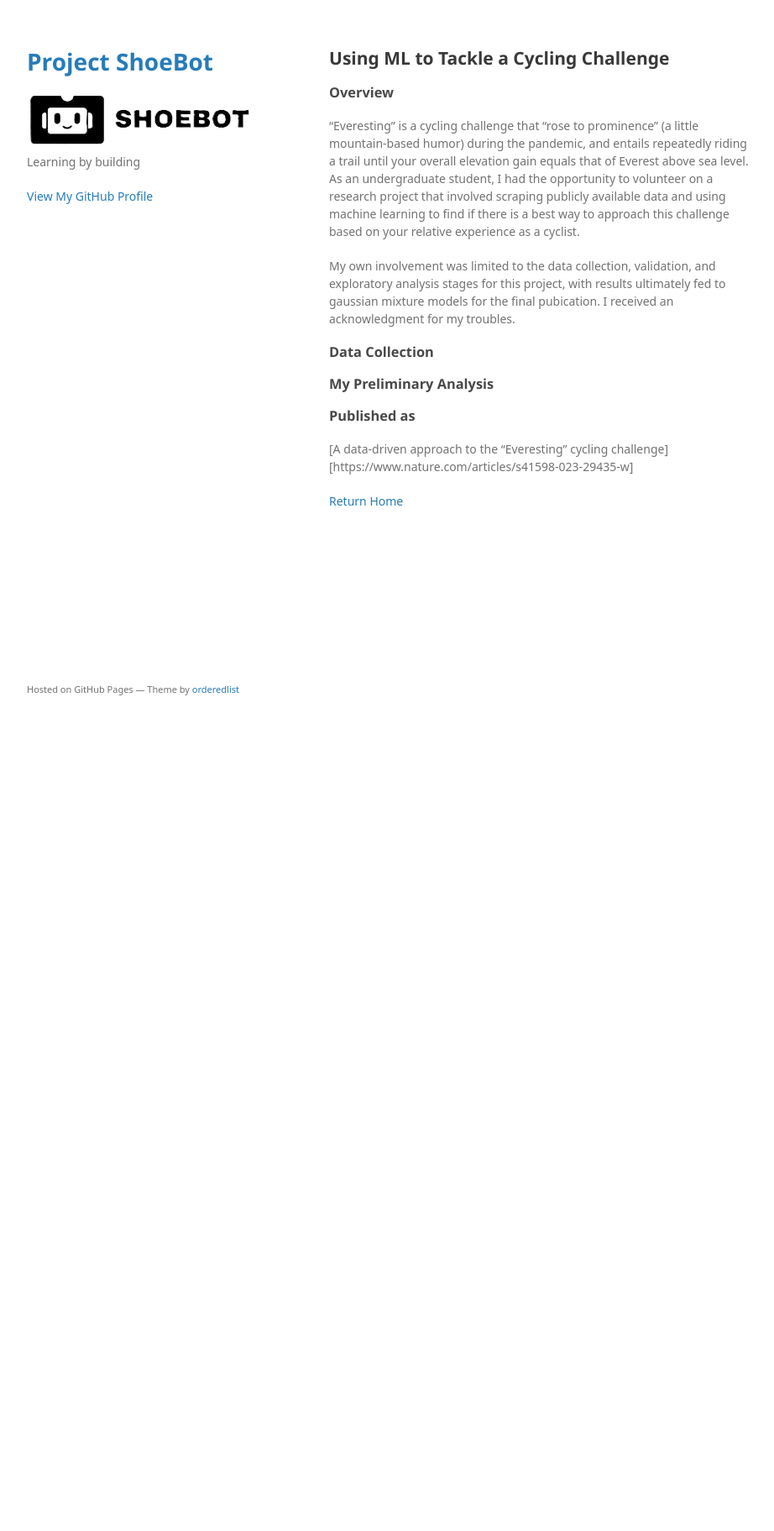
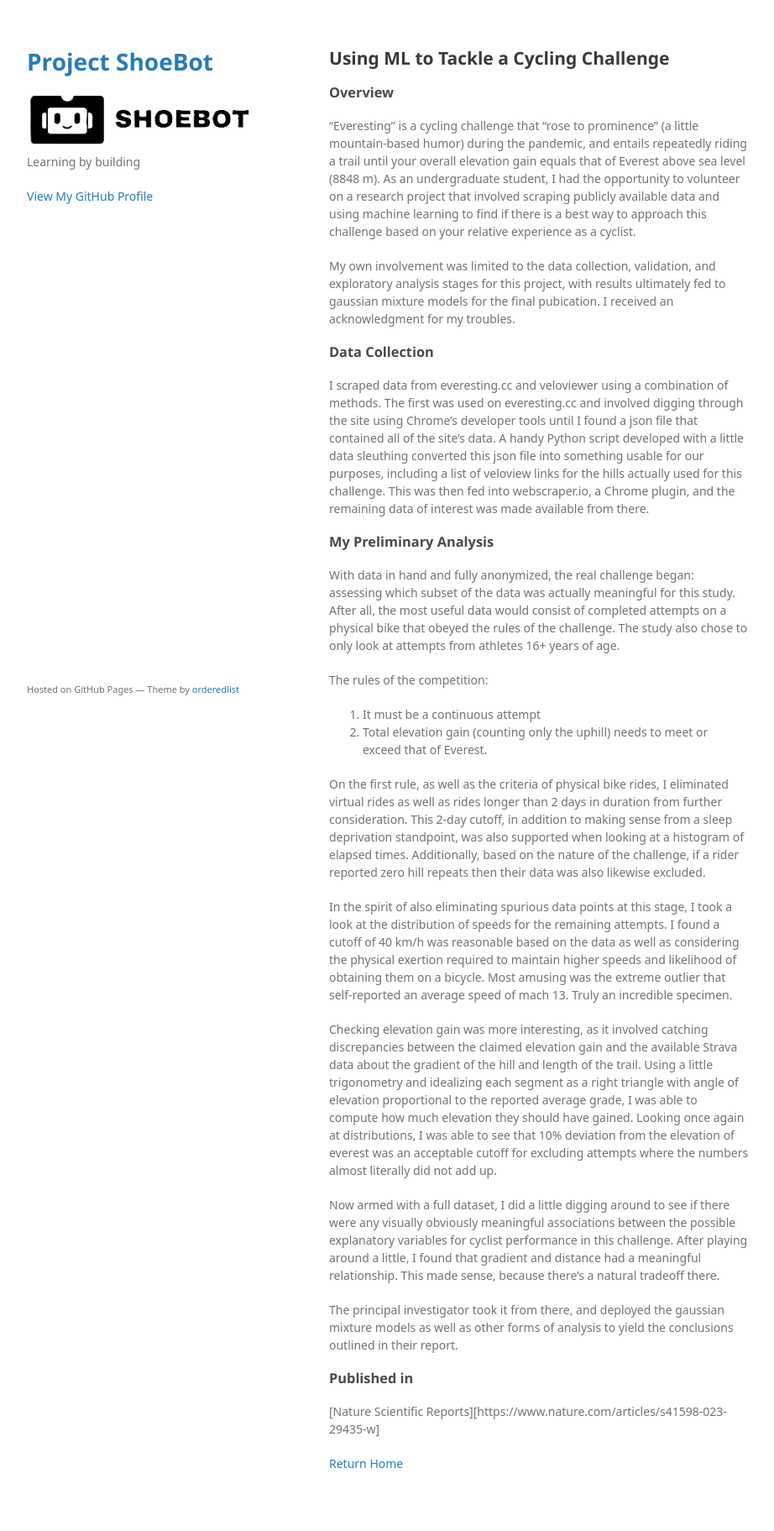
Before and after one commit to tyler-bartunek/tyler-bartunek.github.io, a Jekyll site: the page built from pages/everesting.md, in a window 1280 px wide. Shown: the whole page at 84% size, without its empty margins (178-1100 px from the left). Built offline with Jekyll 4.4.1, drawn with Linux system fonts in a browser that asks for light colours; some web fonts are replaced; our own code applies the rules of GitHub Pages for plain Markdown files; before the commit the page ends 900 px from its top, so only the background shows below that.

Commit message:
added content to everesting, images to hivemind

```diff
--- a/pages/everesting.md
+++ b/pages/everesting.md
@@ -5,16 +5,32 @@ layout: default
 ## Using ML to Tackle a Cycling Challenge
 
 ### Overview
-"Everesting" is a cycling challenge that "rose to prominence" (a little mountain-based humor) during the pandemic, and entails repeatedly riding a trail until your overall elevation gain equals that of Everest above sea level. As an undergraduate student, I had the opportunity to volunteer on a research project that involved scraping publicly available data and using machine learning to find if there is a best way to approach this challenge based on your relative experience as a cyclist.
+"Everesting" is a cycling challenge that "rose to prominence" (a little mountain-based humor) during the pandemic, and entails repeatedly riding a trail until your overall elevation gain equals that of Everest above sea level (8848 m). As an undergraduate student, I had the opportunity to volunteer on a research project that involved scraping publicly available data and using machine learning to find if there is a best way to approach this challenge based on your relative experience as a cyclist.
 
 My own involvement was limited to the data collection, validation, and exploratory analysis stages for this project, with results ultimately fed to gaussian mixture models for the final pubication. I received an acknowledgment for my troubles.
 
 ### Data Collection
+I scraped data from everesting.cc and veloviewer using a combination of methods. The first was used on everesting.cc and involved digging through the site using Chrome's developer tools until I found a json file that contained all of the site's data. A handy Python script developed with a little data sleuthing converted this json file into something usable for our purposes, including a list of veloview links for the hills actually used for this challenge. This was then fed into webscraper.io, a Chrome plugin, and the remaining data of interest was made available from there.
 
 ### My Preliminary Analysis
+With data in hand and fully anonymized, the real challenge began: assessing which subset of the data was actually meaningful for this study. After all, the most useful data would consist of completed attempts on a physical bike that obeyed the rules of the challenge. The study also chose to only look at attempts from athletes 16+ years of age.
 
-### Published as
-[A data-driven approach to the "Everesting" cycling challenge][https://www.nature.com/articles/s41598-023-29435-w]
+The rules of the competition:
+1. It must be a continuous attempt
+2. Total elevation gain (counting only the uphill) needs to meet or exceed that of Everest.
+
+On the first rule, as well as the criteria of physical bike rides, I eliminated virtual rides as well as rides longer than 2 days in duration from further consideration. This 2-day cutoff, in addition to making sense from a sleep deprivation standpoint, was also supported when looking at a histogram of elapsed times. Additionally, based on the nature of the challenge, if a rider reported zero hill repeats then their data was also likewise excluded.
+
+In the spirit of also eliminating spurious data points at this stage, I took a look at the distribution of speeds for the remaining attempts. I found a cutoff of 40 km/h was reasonable based on the data as well as considering the physical exertion required to maintain higher speeds and likelihood of obtaining them on a bicycle. Most amusing was the extreme outlier that self-reported an average speed of mach 13. Truly an incredible specimen.
+
+Checking elevation gain was more interesting, as it involved catching discrepancies between the claimed elevation gain and the available Strava data about the gradient of the hill and length of the trail. Using a little trigonometry and idealizing each segment as a right triangle with angle of elevation proportional to the reported average grade, I was able to compute how much elevation they should have gained. Looking once again at distributions, I was able to see that 10% deviation from the elevation of everest was an acceptable cutoff for excluding attempts where the numbers almost literally did not add up.
+
+Now armed with a full dataset, I did a little digging around to see if there were any visually obviously meaningful associations between the possible explanatory variables for cyclist performance in this challenge. After playing around a little, I found that gradient and distance had a meaningful relationship. This made sense, because there's a natural tradeoff there.
+
+The principal investigator took it from there, and deployed the gaussian mixture models as well as other forms of analysis to yield the conclusions outlined in their report.
+
+### Published in
+[Nature Scientific Reports][https://www.nature.com/articles/s41598-023-29435-w]
 
 
 [Return Home](../index.html)
```
Also changed, not shown: _layouts/nav-menu.html (added, +56 -0 lines), pages/hivemind.md (+7 -2 lines), assets/img/hive_mind_front.png (added), 1 other file.
